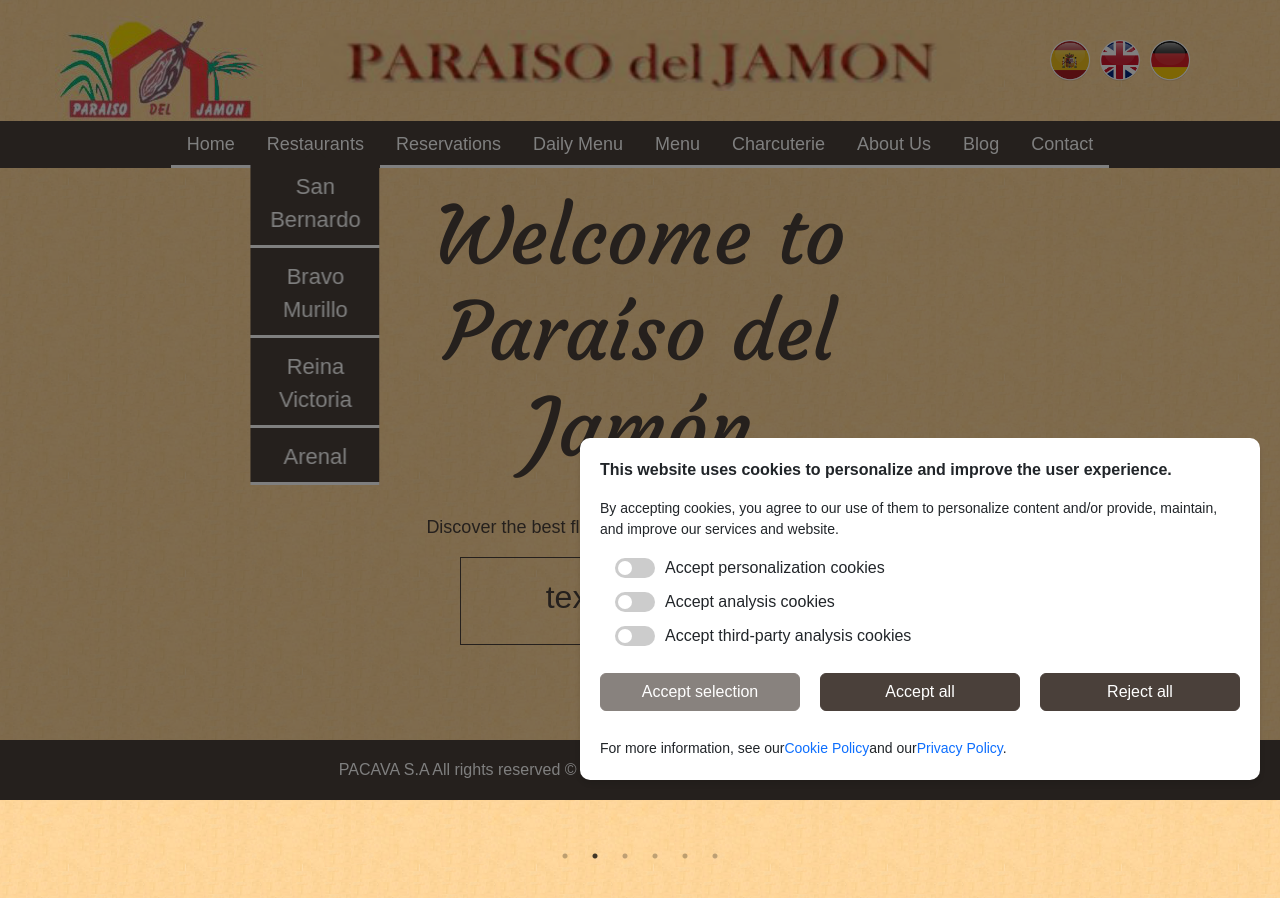
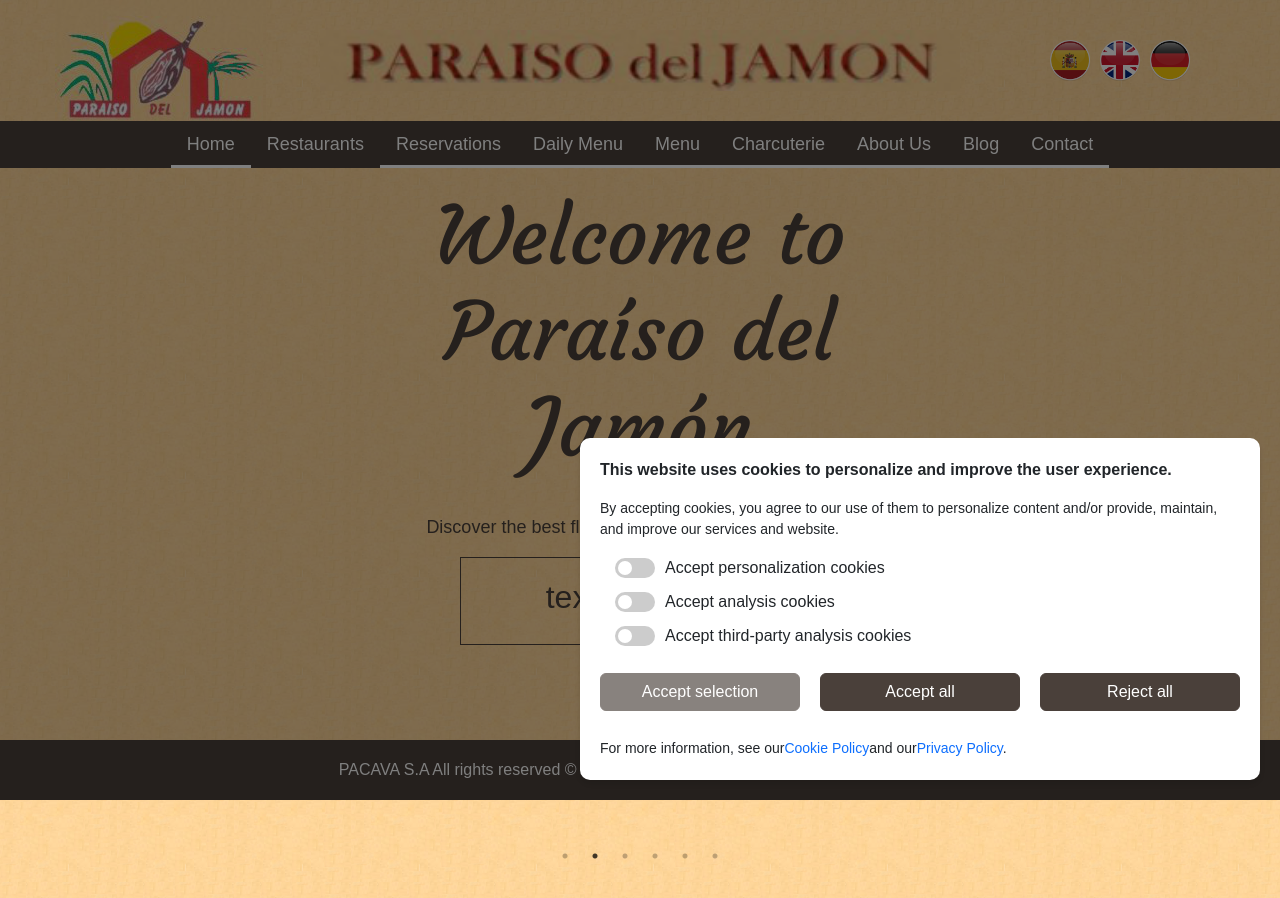
Before and after one commit to Galen222/ParaisoWeb, a Next.js app in the folder frontend/: page / in a window 1280 px wide. Shown: the top 898 px of the page. Built offline with nearby package versions, Linux system fonts and the light colour scheme.

Commit message:
Frontend: cambiado en Navbar el manejo del menu desplegable a JSX y no CSS.

```diff
--- a/frontend/src/components/Footer.tsx
+++ b/frontend/src/components/Footer.tsx
@@ -2,7 +2,7 @@
 import { useIntl } from "react-intl";
 import Link from "next/link";
 import useDeviceType from "../hooks/useDeviceType";
-import { useMobileMenu } from "../contexts/MobileMenuContext";
+import { useMenu } from "../contexts/MenuContext";
 import Loader from "../components/Loader";
 import styles from "../styles/Footer.module.css";
 
@@ -14,7 +14,7 @@
   const intl = useIntl();
 
   const deviceType = useDeviceType();
-  const { closeMobileMenu } = useMobileMenu();
+  const { closeMobileMenu } = useMenu();
 
   const isMobile = deviceType === "mobile";
 
--- a/frontend/src/components/Navbar.tsx
+++ b/frontend/src/components/Navbar.tsx
@@ -1,23 +1,27 @@
-import React, { useEffect, useState } from "react";
+import React, { useState, useEffect } from "react";
 import Link from "next/link";
 import { useIntl } from "react-intl";
 import useDeviceType from "../hooks/useDeviceType";
-import { useMobileMenu } from "../contexts/MobileMenuContext";
+import { useMenu } from "../contexts/MenuContext";
 import Loader from "../components/Loader";
 import styles from "../styles/Navbar.module.css";
 
 interface NavbarProps {
   onLocaleChange: (locale: string) => void;
-  currentLocale: string;
   loadingMessages: boolean;
 }
 
-const Navbar: React.FC<NavbarProps> = ({ onLocaleChange, currentLocale, loadingMessages }) => {
+const Navbar: React.FC<NavbarProps> = ({ onLocaleChange, loadingMessages }) => {
   const intl = useIntl();
   const deviceType = useDeviceType();
-  const { mobileMenu, toggleMobileMenu, closeMobileMenu } = useMobileMenu();
-  const [showRestaurants, setShowRestaurants] = useState(false);
+  const { mobileMenu, toggleMobileMenu, closeMobileMenu, restaurantsMenu, openRestaurantsMenu, closeRestaurantsMenu } = useMenu();
   const isMobile = deviceType === "mobile";
+
+  const handleDropdownClick = () => {
+    if (!restaurantsMenu) {
+      openRestaurantsMenu();
+    }
+  };
 
   return (
     <nav className={styles.navbar}>
@@ -80,19 +84,19 @@
               {intl.formatMessage({ id: "Navbar_inicio" })}
             </Link>
             {!isMobile ? (
-              <div className={styles.linksDropdown} onMouseEnter={() => setShowRestaurants(true)} onMouseLeave={() => setShowRestaurants(false)}>
+              <div className={styles.linksDropdown} onMouseEnter={openRestaurantsMenu} onMouseLeave={closeRestaurantsMenu} onClick={handleDropdownClick}>
                 <span className={styles.noLink}>{intl.formatMessage({ id: "Navbar_restaurantes" })}</span>
-                <div className={`${styles.dropdown} ${showRestaurants ? styles.show : ""}`}>
-                  <Link href="/san-bernardo" onClick={closeMobileMenu}>
+                <div className={`${styles.dropdown} ${restaurantsMenu ? styles.show : styles.hide}`}>
+                  <Link href="/san-bernardo" onClick={closeRestaurantsMenu}>
                     San Bernardo
                   </Link>
-                  <Link href="/bravo-murillo" onClick={closeMobileMenu}>
+                  <Link href="/bravo-murillo" onClick={closeRestaurantsMenu}>
                     Bravo Murillo
                   </Link>
-                  <Link href="/reina-victoria" onClick={closeMobileMenu}>
+                  <Link href="/reina-victoria" onClick={closeRestaurantsMenu}>
                     Reina Victoria
                   </Link>
-                  <Link href="/arenal" onClick={closeMobileMenu}>
+                  <Link href="/arenal" onClick={closeRestaurantsMenu}>
                     Arenal
                   </Link>
                 </div>
--- /dev/null
+++ b/frontend/src/contexts/MenuContext.tsx
@@ -0,0 +1,40 @@
+// src/contexts/MobileMenuContext.tsx
+import React, { createContext, useContext, useState, ReactNode } from "react";
+
+interface MenuContextType {
+  mobileMenu: boolean;
+  toggleMobileMenu: () => void;
+  closeMobileMenu: () => void;
+  restaurantsMenu: boolean;
+  openRestaurantsMenu: () => void;
+  closeRestaurantsMenu: () => void;
+}
+
+const MenuContext = createContext<MenuContextType | undefined>(undefined);
+
+export const useMenu = () => {
+  const context = useContext(MenuContext);
+  if (!context) {
+    throw new Error("useMenu must be used within a MobileMenuProvider");
+  }
+  return context;
+};
+
+interface MenuProviderProps {
+  children: ReactNode;
+}
+
+export const MenuProvider: React.FC<MenuProviderProps> = ({ children }) => {
+  const [mobileMenu, setMobileMenu] = useState(false);
+  const toggleMobileMenu = () => setMobileMenu(!mobileMenu);
+  const closeMobileMenu = () => setMobileMenu(false);
+  const [restaurantsMenu, setRestaurantsMenu] = useState(false);
+  const openRestaurantsMenu = () => setRestaurantsMenu(true);
+  const closeRestaurantsMenu = () => setRestaurantsMenu(false);
+
+  return (
+    <MenuContext.Provider value={{ mobileMenu, toggleMobileMenu, closeMobileMenu, restaurantsMenu, openRestaurantsMenu, closeRestaurantsMenu }}>
+      {children}
+    </MenuContext.Provider>
+  );
+};
--- a/frontend/src/contexts/MobileMenuContext.tsx
+++ /dev/null
@@ -1,30 +0,0 @@
-// src/contexts/MobileMenuContext.tsx
-import React, { createContext, useContext, useState, ReactNode } from "react";
-
-interface MobileMenuContextType {
-  mobileMenu: boolean;
-  toggleMobileMenu: () => void;
-  closeMobileMenu: () => void;
-}
-
-const MobileMenuContext = createContext<MobileMenuContextType | undefined>(undefined);
-
-export const useMobileMenu = () => {
-  const context = useContext(MobileMenuContext);
-  if (!context) {
-    throw new Error("useMobileMenu must be used within a MobileMenuProvider");
-  }
-  return context;
-};
-
-interface MobileMenuProviderProps {
-  children: ReactNode;
-}
-
-export const MobileMenuProvider: React.FC<MobileMenuProviderProps> = ({ children }) => {
-  const [mobileMenu, setMobileMenu] = useState(false);
-  const toggleMobileMenu = () => setMobileMenu(!mobileMenu);
-  const closeMobileMenu = () => setMobileMenu(false);
-
-  return <MobileMenuContext.Provider value={{ mobileMenu, toggleMobileMenu, closeMobileMenu }}>{children}</MobileMenuContext.Provider>;
-};
--- a/frontend/src/pages/_app.tsx
+++ b/frontend/src/pages/_app.tsx
@@ -13,7 +13,7 @@
 import { IntlProvider } from "react-intl";
 import { ToastContainer } from "react-toastify";
 import { CookieConsentProvider } from "../contexts/CookieContext";
-import { MobileMenuProvider } from "../contexts/MobileMenuContext";
+import { MenuProvider } from "../contexts/MenuContext";
 import Navbar from "../components/Navbar";
 import Footer from "../components/Footer";
 import Cookie from "../components/Cookie";
@@ -51,7 +51,7 @@
         <meta name="description" content="Paraíso del Jamón" />
       </Head>
       <IntlProvider locale={locale} messages={messages}>
-        <MobileMenuProvider>
+        <MenuProvider>
           <React.StrictMode>
             {showCookieModal && (
               <Cookie
@@ -62,12 +62,12 @@
                 onPrivacyPolicyLinkClick={handlePrivacyPolicyLinkClick}
               />
             )}
-            <Navbar onLocaleChange={handleLocaleChange} currentLocale={locale} loadingMessages={loadingMessages} />
+            <Navbar onLocaleChange={handleLocaleChange} loadingMessages={loadingMessages} />
             <Component {...pageProps} cookiesModalClosed={cookiesModalClosed} />
             <Footer loadingMessages={loadingMessages} />
             <ToastContainer />
           </React.StrictMode>
-        </MobileMenuProvider>
+        </MenuProvider>
       </IntlProvider>
     </>
   );
--- a/frontend/src/styles/Navbar.module.css
+++ b/frontend/src/styles/Navbar.module.css
@@ -127,7 +127,8 @@
 
 /* Estilo de los enlaces */
 .links a,
-.linksDropdown a {
+.linksDropdown a,
+.noLink {
   color: white;
   text-decoration: none;
   padding: 10px 16px;
@@ -137,9 +138,41 @@
 }
 
 .noLink {
-  color: white;
   cursor: pointer;
-  padding: 10px 16px;
+  display: flex; /* Asegura la misma alineación vertical */
+  align-items: center; /* Alinea verticalmente el contenido */
+}
+
+/* Añade pseudo-elementos ::after para la barra inferior blanca */
+.links a::after,
+.linksDropdown a::after,
+.noLink::after,
+.dropdown a::after {
+  content: "";
+  position: absolute;
+  left: 0;
+  right: 0;
+  bottom: 0;
+  height: 3px; /* Altura de la línea */
+  background-color: white; /* Color de la línea */
+  transform: scaleX(0); /* Inicia sin ser visible */
+  transition: transform 0.3s ease; /* Transición suave para la transformación */
+}
+
+/* Cambia el color de fondo al pasar el ratón por encima y muestra la barra inferior blanca */
+.links a:hover::after,
+.linksDropdown a:hover::after,
+.dropdown a:hover::after,
+.noLink:hover::after {
+  transform: scaleX(1); /* Escala a tamaño completo para hacer visible la línea */
+}
+
+/* Cambia el color de fondo al pasar el ratón por encima */
+.links a:hover,
+.linksDropdown a:hover,
+.noLink:hover,
+.dropdown a:hover {
+  background-color: #7a726b; /* Color de fondo al hacer hover */
 }
 
 /* Configuración del menú desplegable para 'Restaurantes' */
@@ -162,24 +195,16 @@
   visibility: hidden;
 }
 
-.links a::after,
-.linksDropdown a::after,
-.dropdown a::after {
-  content: "";
-  position: absolute;
-  left: 0;
-  right: 0;
-  bottom: 0;
-  height: 3px; /* Altura de la línea */
-  background-color: white; /* Color de la línea */
-  transform: scaleX(0); /* Inicia sin ser visible */
-  transition: transform 0.3s ease; /* Transición suave para la transformación */
+.show {
+  opacity: 1;
+  visibility: visible;
+  transform: translateX(-50%) translateY(10px);
 }
 
-.links a:hover::after,
-.linksDropdown a:hover::after,
-.dropdown a:hover::after {
-  transform: scaleX(1); /* Escala a tamaño completo para hacer visible la línea */
+.hide {
+  opacity: 0;
+  visibility: hidden;
+  transform: translateX(-50%) translateY(10px);
 }
 
 .dropdown::before {
@@ -197,6 +222,14 @@
   z-index: 2; /* Asegurándonos de que esté por encima del menú desplegable */
 }
 
+.dropdown.show::before {
+  display: block;
+}
+
+.dropdown.hide::before {
+  display: none;
+}
+
 .dropdown a {
   color: white;
   padding: 12px 16px;
@@ -207,14 +240,13 @@
 }
 
 .linksDropdown:hover .dropdown {
-  visibility: visible;
-  opacity: 1;
-  transform: translateX(-50%) translateY(20px);
+  transform: translateX(-50%) translateY(10px);
 }
 
 .links a:hover,
 .linksDropdown a:hover,
-.dropdown a:hover {
+.dropdown a:hover,
+.noLink:hover {
   background-color: #7a726b; /* Color de fondo al hacer hover */
 }
 
@@ -346,14 +378,20 @@
 
   .dropdown {
     position: relative;
-    display: block;
+    display: none;
     width: 100%;
     box-shadow: none;
     padding: 0px;
-    opacity: 1; /* Esto asegurará que el dropdown siempre sea visible en móviles */
-    visibility: visible;
     transform: translateX(-50%) translateY(0px);
     transition: none; /* Elimina cualquier transición */
+  }
+
+  .dropdown.show {
+    display: block;
+  }
+
+  .dropdown.hide {
+    display: none;
   }
 
   .linksDropdown .dropdown::before {
```
